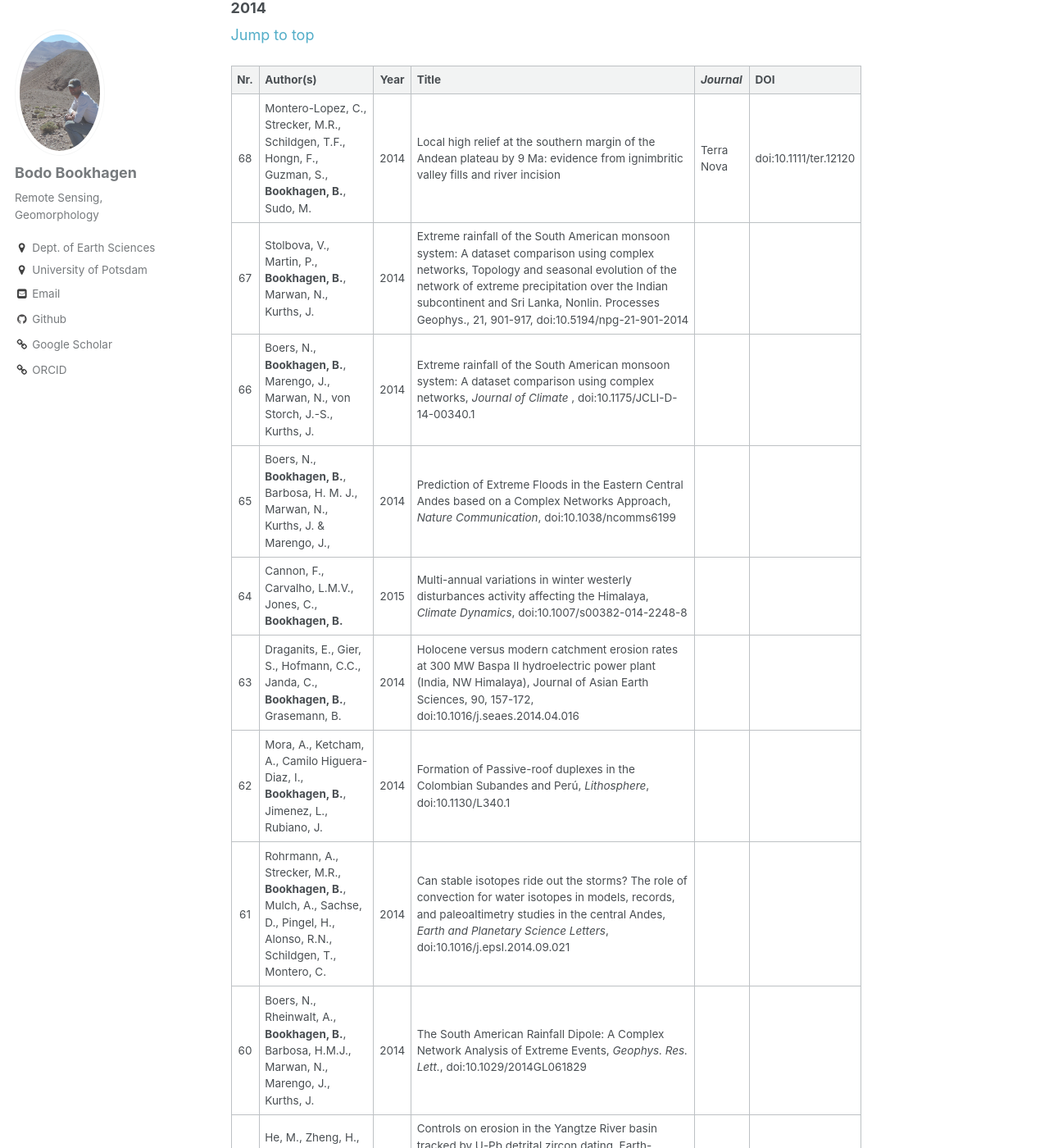
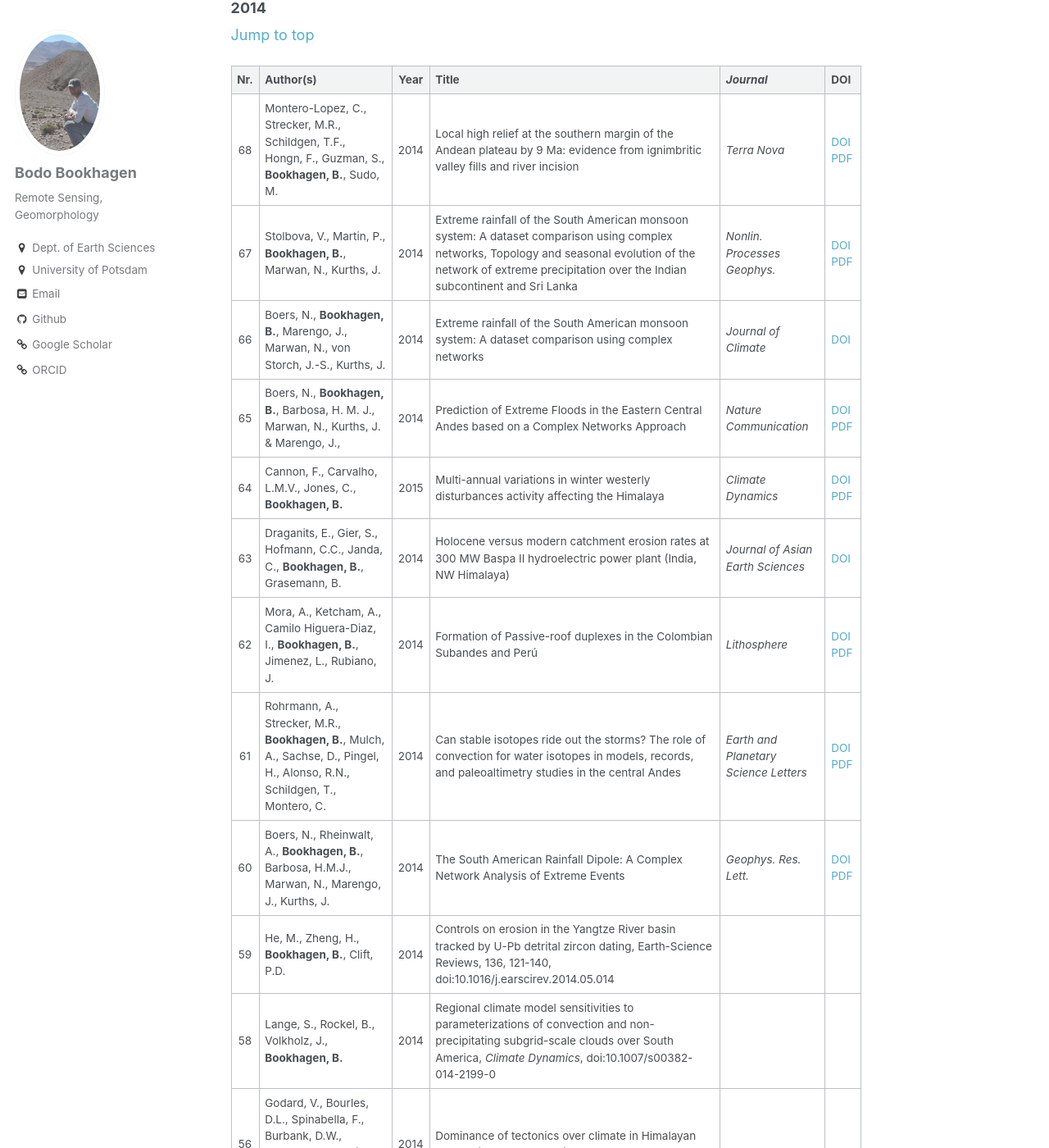
Before and after one commit to BodoBookhagen/BodoBookhagen.github.io, a Jekyll site: the page built from _pages/publications.md, in a window 1280 px wide and 1400 px high, scrolled down 6502 px. Shown: the whole window at 82% size. Built offline with Jekyll 4.4.1, drawn with Linux system fonts in a browser that asks for light colours.

Commit message:
Dec-25 2018

```diff
--- a/_pages/publications.md
+++ b/_pages/publications.md
@@ -109,15 +109,15 @@ Year: [2019](#2019) [2018](#2018) [2017](#2017) [2016](#2016) [2015](#2015) [201
 
 | Nr. | Author(s) | Year | Title | *Journal* | DOI |
 |:---:|:----------|:----:|-------|---------|---------------------|
-|68 | Montero-Lopez, C., Strecker, M.R., Schildgen, T.F., Hongn, F., Guzman, S., **Bookhagen, B.**, Sudo, M. |2014| Local high relief at the southern margin of the Andean plateau by 9 Ma: evidence from ignimbritic valley fills and river incision| Terra Nova | doi:10.1111/ter.12120
-|67 | Stolbova, V., Martin, P., **Bookhagen, B.**, Marwan, N., Kurths, J. |2014| Extreme rainfall of the South American monsoon system: A dataset comparison using complex networks, Topology and seasonal evolution of the network of extreme precipitation over the Indian subcontinent and Sri Lanka, Nonlin. Processes Geophys., 21, 901-917, doi:10.5194/npg-21-901-2014
-|66 | Boers, N., **Bookhagen, B.**, Marengo, J., Marwan, N., von Storch, J.-S., Kurths, J. |2014| Extreme rainfall of the South American monsoon system: A dataset comparison using complex networks, *Journal of Climate* , doi:10.1175/JCLI-D-14-00340.1
-|65 | Boers, N., **Bookhagen, B.**, Barbosa, H. M. J., Marwan, N., Kurths, J. & Marengo, J., |2014| Prediction of Extreme Floods in the Eastern Central Andes based on a Complex Networks Approach, *Nature Communication*, doi:10.1038/ncomms6199
-|64 | Cannon, F., Carvalho, L.M.V., Jones, C., **Bookhagen, B.** |2015| Multi-annual variations in winter westerly disturbances activity affecting the Himalaya, *Climate Dynamics*, doi:10.1007/s00382-014-2248-8
-|63 | Draganits, E., Gier, S., Hofmann, C.C., Janda, C., **Bookhagen, B.**, Grasemann, B. |2014| Holocene versus modern catchment erosion rates at 300 MW Baspa II hydroelectric power plant (India, NW Himalaya), Journal of Asian Earth Sciences, 90, 157-172, doi:10.1016/j.seaes.2014.04.016
-|62 | Mora, A., Ketcham, A., Camilo Higuera-Diaz, I., **Bookhagen, B.**, Jimenez, L., Rubiano, J. |2014| Formation of Passive-roof duplexes in the Colombian Subandes and Perú, *Lithosphere*, doi:10.1130/L340.1
-|61 | Rohrmann, A., Strecker, M.R., **Bookhagen, B.**, Mulch, A., Sachse, D., Pingel, H., Alonso, R.N., Schildgen, T., Montero, C. |2014| Can stable isotopes ride out the storms? The role of convection for water isotopes in models, records, and paleoaltimetry studies in the central Andes, *Earth and Planetary Science Letters*, doi:10.1016/j.epsl.2014.09.021
-|60 | Boers, N., Rheinwalt, A., **Bookhagen, B.**, Barbosa, H.M.J., Marwan, N., Marengo, J., Kurths, J. |2014| The South American Rainfall Dipole: A Complex Network Analysis of Extreme Events, *Geophys. Res. Lett.*, doi:10.1029/2014GL061829
+|68 | Montero-Lopez, C., Strecker, M.R., Schildgen, T.F., Hongn, F., Guzman, S., **Bookhagen, B.**, Sudo, M. |2014| Local high relief at the southern margin of the Andean plateau by 9 Ma: evidence from ignimbritic valley fills and river incision| *Terra Nova* | [DOI](https://doi.org/10.1111/ter.12120) [PDF](http://bodobookhagen.github.io/pdf/montero14_local_high_relief9Ma.pdf) |
+|67 | Stolbova, V., Martin, P., **Bookhagen, B.**, Marwan, N., Kurths, J. |2014| Extreme rainfall of the South American monsoon system: A dataset comparison using complex networks, Topology and seasonal evolution of the network of extreme precipitation over the Indian subcontinent and Sri Lanka | *Nonlin. Processes Geophys.* | [DOI](https://doi.org/10.5194/npg-21-901-2014) [PDF](http://bodobookhagen.github.io/pdf/stolbova14_seasonal_precip_monsoon.pdf) |
+|66 | Boers, N., **Bookhagen, B.**, Marengo, J., Marwan, N., von Storch, J.-S., Kurths, J. |2014| Extreme rainfall of the South American monsoon system: A dataset comparison using complex networks | *Journal of Climate* | [DOI](https://doi.org/10.1175/JCLI-D-14-00340.1) |
+|65 | Boers, N., **Bookhagen, B.**, Barbosa, H. M. J., Marwan, N., Kurths, J. & Marengo, J., |2014| Prediction of Extreme Floods in the Eastern Central Andes based on a Complex Networks Approach | *Nature Communication* | [DOI](https://doi.org/10.1038/ncomms6199) [PDF](http://bodobookhagen.github.io/pdf/boers14_rainfall_Extreme_events.pdf) |
+|64 | Cannon, F., Carvalho, L.M.V., Jones, C., **Bookhagen, B.** |2015| Multi-annual variations in winter westerly disturbances activity affecting the Himalaya | *Climate Dynamics* | [DOI](https://doi.org/10.1007/s00382-014-2248-8) [PDF](http://bodobookhagen.github.io/pdf/cannon14_winter_westerlies_Karakoram.pdf) |
+|63 | Draganits, E., Gier, S., Hofmann, C.C., Janda, C., **Bookhagen, B.**, Grasemann, B. |2014| Holocene versus modern catchment erosion rates at 300 MW Baspa II hydroelectric power plant (India, NW Himalaya) | *Journal of Asian Earth Sciences* | [DOI](https://doi.org/10.1016/j.jseaes.2014.04.016) |
+|62 | Mora, A., Ketcham, A., Camilo Higuera-Diaz, I., **Bookhagen, B.**, Jimenez, L., Rubiano, J. |2014| Formation of Passive-roof duplexes in the Colombian Subandes and Perú | *Lithosphere* | [DOI](https://doi.org/10.1130/L340.1) [PDF](http://bodobookhagen.github.io/pdf/mora14_passive_roof_duplexes.pdf) |
+|61 | Rohrmann, A., Strecker, M.R., **Bookhagen, B.**, Mulch, A., Sachse, D., Pingel, H., Alonso, R.N., Schildgen, T., Montero, C. |2014| Can stable isotopes ride out the storms? The role of convection for water isotopes in models, records, and paleoaltimetry studies in the central Andes | *Earth and Planetary Science Letters* | [DOI](https://doi.org/10.1016/j.epsl.2014.09.021) [PDF](http://bodobookhagen.github.io/pdf/Rohrmann14_stable_isotopes_central_andes.pdf)
+|60 | Boers, N., Rheinwalt, A., **Bookhagen, B.**, Barbosa, H.M.J., Marwan, N., Marengo, J., Kurths, J. |2014| The South American Rainfall Dipole: A Complex Network Analysis of Extreme Events | *Geophys. Res. Lett.* | [DOI](https://doi.org/10.1002/2014GL061829) [PDF](http://bodobookhagen.github.io/pdf/boers14_complex_network_SAM.pdf)
 |59 | He, M., Zheng, H., **Bookhagen, B.**, Clift, P.D. |2014| Controls on erosion in the Yangtze River basin tracked by U-Pb detrital zircon dating, Earth-Science Reviews, 136, 121-140, doi:10.1016/j.earscirev.2014.05.014
 |58 | Lange, S., Rockel, B., Volkholz, J., **Bookhagen, B.** |2014| Regional climate model sensitivities to parameterizations of convection and non-precipitating subgrid-scale clouds over South America, *Climate Dynamics*, doi:10.1007/s00382-014-2199-0
 |56 | Godard, V., Bourles, D.L., Spinabella, F., Burbank, D.W., **Bookhagen, B.**, Fisher, G.B., Moulin, A., Leanni, L. |2014| Dominance of tectonics over climate in Himalayan denudation, Geology, doi:10.1130/G35342.1
```
Also changed, not shown: other parts of _pages/publications.md (+2 -2 lines), 7 other files.
